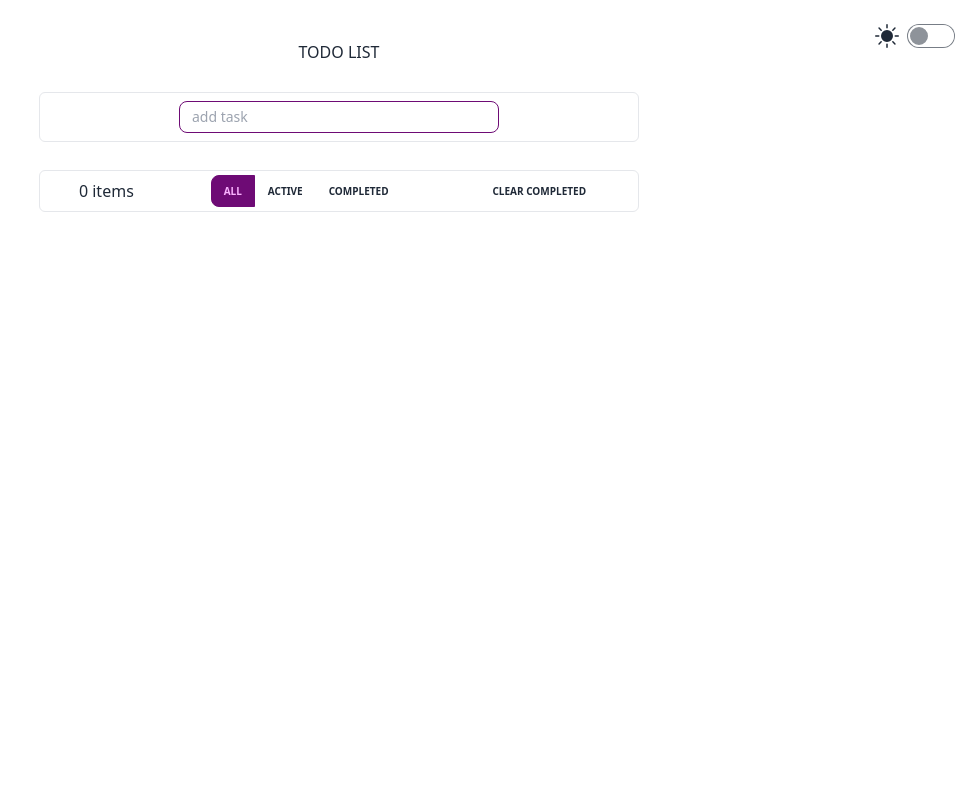
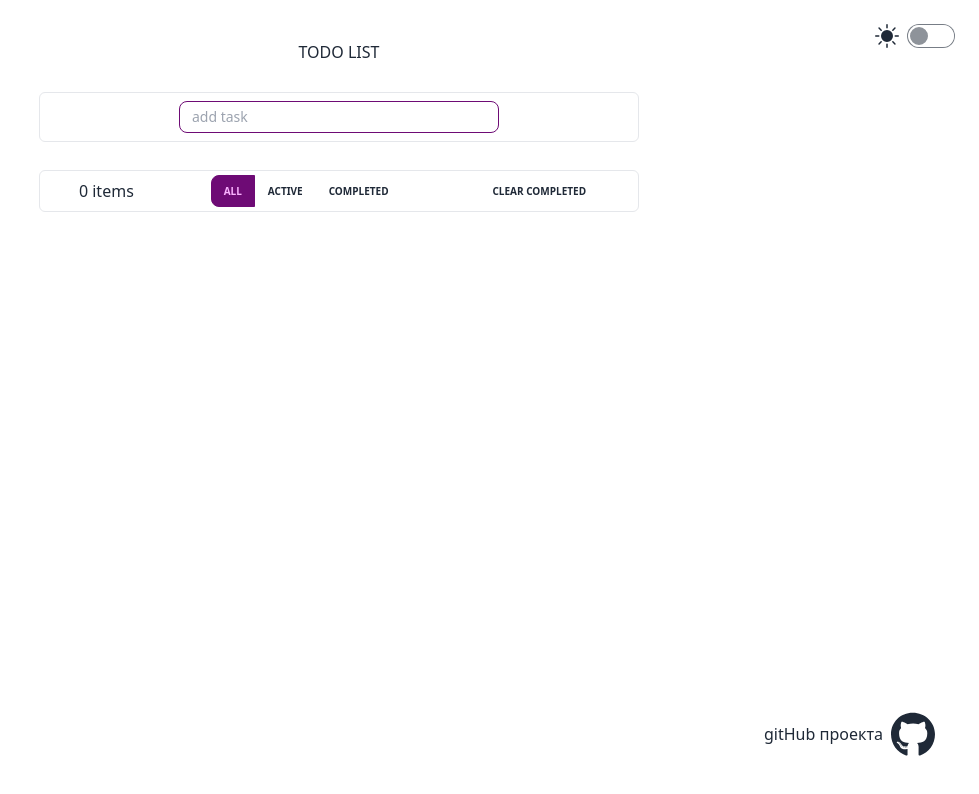
Before and after one commit to AnderyDov/test_todo_ts, a React (Create React App) app: page / in a window 1280 px wide. Shown: the top 794 px of the page, without its empty margins (301-1280 px from the left). Built offline with nearby package versions, Linux system fonts and the light colour scheme.

Commit message:
Add link to git repositories ofr project

```diff
--- a/src/App.tsx
+++ b/src/App.tsx
@@ -3,6 +3,7 @@
 import ToggleTheme from './components/ToggleTheme'; // Компонент переключатель темы
 import InputTask from './components/InputTask'; // Компонент поле для ввода текста задачи
 import List from './components/List'; // Компонент отбражающий список задач
+import LinkToGithub from './components/LInkToGithub'; // Компонент ссылка на git репозиторий проекта
 
 export default function App() {
   const theme = useAppSelector((state) => state.app.theme); // Состояние темы
@@ -17,6 +18,7 @@
       <ToggleTheme />
       <InputTask />
       <List />
+      <LinkToGithub />
     </div>
   );
 
--- /dev/null
+++ b/src/components/LInkToGithub.tsx
@@ -0,0 +1,19 @@
+import SvgComponent from './SvgComponent';
+
+export default function LinlToGithub() {
+  const out = (
+    <a
+      className='fixed bottom-11 right-11 flex items-center duration-300 hover:text-secondary'
+      target='_blank'
+      rel='noreferrer noopener'
+      href='https://github.com/AnderyDov/test_todo_ts'
+    >
+      <span className='test-xl'>gitHub проекта{'  '}</span>
+      <div className='w-11 h-11 ml-2 '>
+        <SvgComponent name='github' />
+      </div>
+    </a>
+  );
+
+  return out;
+}
--- a/src/components/SvgComponent.tsx
+++ b/src/components/SvgComponent.tsx
@@ -7,10 +7,11 @@
   moon: Name;
   sun: Name;
   ok: Name;
+  github: Name;
 }
 
 interface ISvg {
-  name: 'moon' | 'sun' | 'ok';
+  name: 'moon' | 'sun' | 'ok' | 'github';
 }
 
 const icons: Icons = {
@@ -31,6 +32,12 @@
       <path d='M470.6 105.4c12.5 12.5 12.5 32.8 0 45.3l-256 256c-12.5 12.5-32.8 12.5-45.3 0l-128-128c-12.5-12.5-12.5-32.8 0-45.3s32.8-12.5 45.3 0L192 338.7 425.4 105.4c12.5-12.5 32.8-12.5 45.3 0z' />
     ),
     box: '0 0 512 512'
+  },
+  github: {
+    path: (
+      <path d='M165.9 397.4c0 2-2.3 3.6-5.2 3.6-3.3.3-5.6-1.3-5.6-3.6 0-2 2.3-3.6 5.2-3.6 3-.3 5.6 1.3 5.6 3.6zm-31.1-4.5c-.7 2 1.3 4.3 4.3 4.9 2.6 1 5.6 0 6.2-2s-1.3-4.3-4.3-5.2c-2.6-.7-5.5.3-6.2 2.3zm44.2-1.7c-2.9.7-4.9 2.6-4.6 4.9.3 2 2.9 3.3 5.9 2.6 2.9-.7 4.9-2.6 4.6-4.6-.3-1.9-3-3.2-5.9-2.9zM244.8 8C106.1 8 0 113.3 0 252c0 110.9 69.8 205.8 169.5 239.2 12.8 2.3 17.3-5.6 17.3-12.1 0-6.2-.3-40.4-.3-61.4 0 0-70 15-84.7-29.8 0 0-11.4-29.1-27.8-36.6 0 0-22.9-15.7 1.6-15.4 0 0 24.9 2 38.6 25.8 21.9 38.6 58.6 27.5 72.9 20.9 2.3-16 8.8-27.1 16-33.7-55.9-6.2-112.3-14.3-112.3-110.5 0-27.5 7.6-41.3 23.6-58.9-2.6-6.5-11.1-33.3 2.6-67.9 20.9-6.5 69 27 69 27 20-5.6 41.5-8.5 62.8-8.5s42.8 2.9 62.8 8.5c0 0 48.1-33.6 69-27 13.7 34.7 5.2 61.4 2.6 67.9 16 17.7 25.8 31.5 25.8 58.9 0 96.5-58.9 104.2-114.8 110.5 9.2 7.9 17 22.9 17 46.4 0 33.7-.3 75.4-.3 83.6 0 6.5 4.6 14.4 17.3 12.1C428.2 457.8 496 362.9 496 252 496 113.3 383.5 8 244.8 8zM97.2 352.9c-1.3 1-1 3.3.7 5.2 1.6 1.6 3.9 2.3 5.2 1 1.3-1 1-3.3-.7-5.2-1.6-1.6-3.9-2.3-5.2-1zm-10.8-8.1c-.7 1.3.3 2.9 2.3 3.9 1.6 1 3.6.7 4.3-.7.7-1.3-.3-2.9-2.3-3.9-2-.6-3.6-.3-4.3.7zm32.4 35.6c-1.6 1.3-1 4.3 1.3 6.2 2.3 2.3 5.2 2.6 6.5 1 1.3-1.3.7-4.3-1.3-6.2-2.2-2.3-5.2-2.6-6.5-1zm-11.4-14.7c-1.6 1-1.6 3.6 0 5.9 1.6 2.3 4.3 3.3 5.6 2.3 1.6-1.3 1.6-3.9 0-6.2-1.4-2.3-4-3.3-5.6-2z' />
+    ),
+    box: '0 0 496 512'
   }
 };
 
--- a/webpack.config.ts
+++ b/webpack.config.ts
@@ -18,7 +18,7 @@
       filename: '[name].[contenthash].js',
       path: resolve(__dirname, './build'),
       clean: true,
-      publicPath: '/public',
+      publicPath: '/',
       pathinfo: false
     },
 
```
